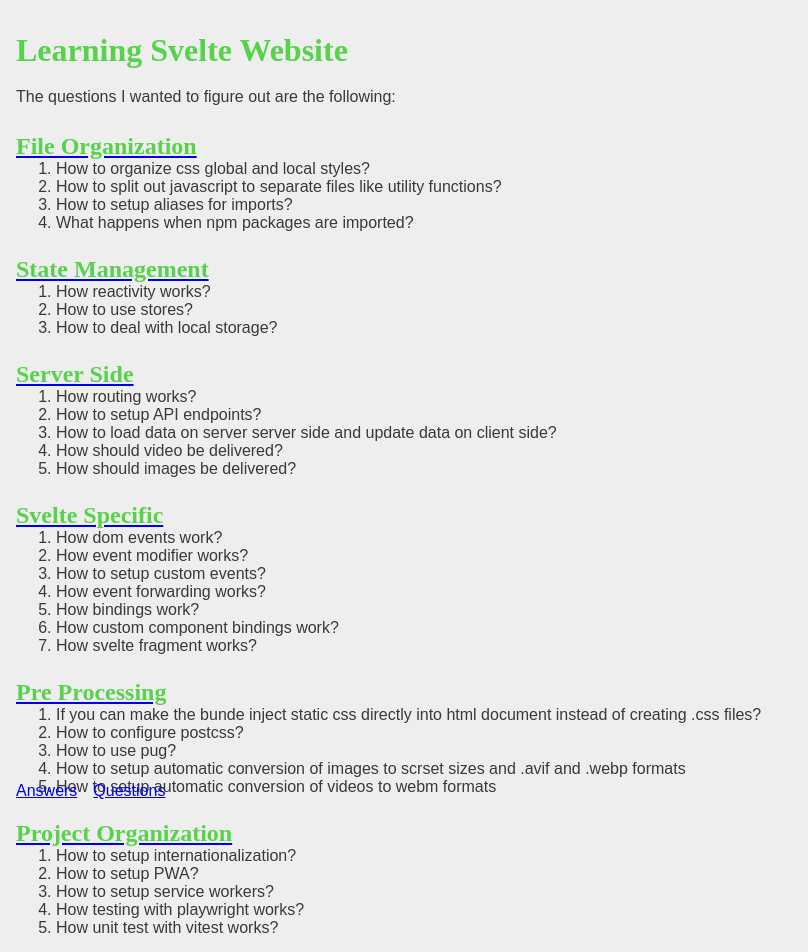
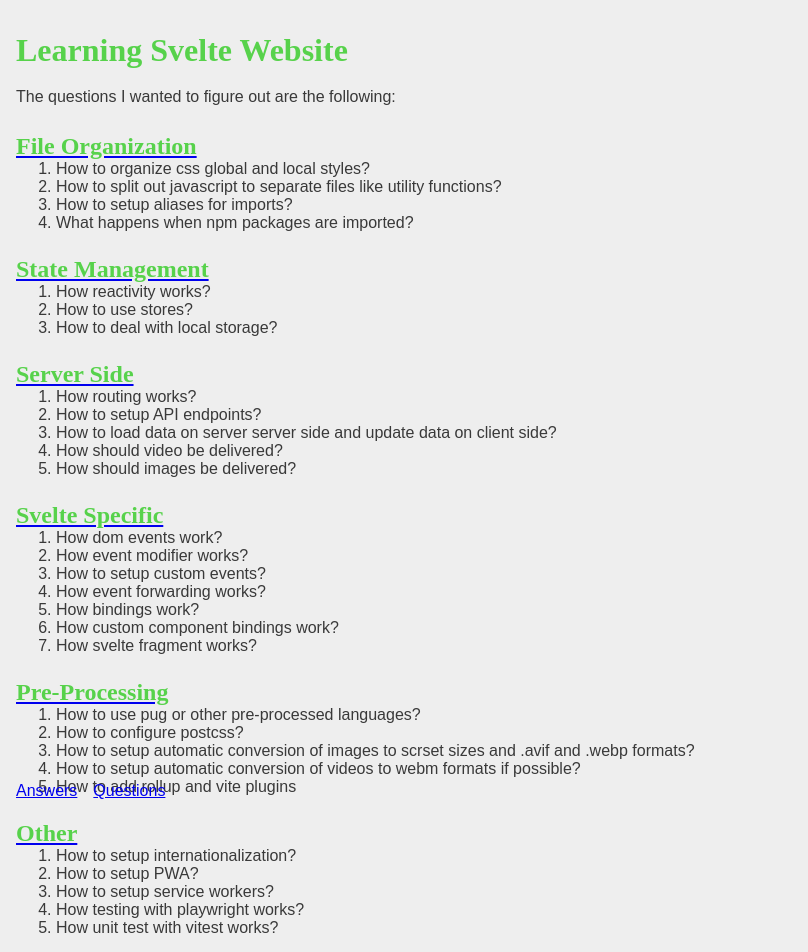
Before and after one commit to felix-tjernberg/svelte-learning, a SvelteKit app: page /questions in a window 1280 px wide. Shown: the top 952 px of the page, without its empty margins (0-808 px from the left). Built offline with nearby package versions, Linux system fonts and the light colour scheme.

Commit message:
Answer pre processing 1,2

```diff
--- a/src/routes/DomEvents.svelte
+++ b/src/routes/DomEvents.svelte
@@ -8,6 +8,7 @@
 </script>
 
 <h3>Events</h3>
+<p><em>Answers:</em> 1, 2, 3, 4</p>
 <details>
 	<summary>
 		<p>Events can be used with <code>on:eventname</code></p>
--- a/src/routes/questions/+page.svelte
+++ b/src/routes/questions/+page.svelte
@@ -3,7 +3,6 @@
 <a href="/#file-organization">
 	<h2 id="file-organization">File organization</h2>
 </a>
-
 <ol>
 	<li>How to organize css global and local styles?</li>
 	<li>How to split out javascript to separate files like utility functions?</li>
@@ -14,7 +13,6 @@
 <a href="/#state-management">
 	<h2 id="state-management">State management</h2>
 </a>
-
 <ol>
 	<li>How reactivity works?</li>
 	<li>How to use stores?</li>
@@ -24,7 +22,6 @@
 <a href="/#server-side">
 	<h2 id="server-side">Server side</h2>
 </a>
-
 <ol>
 	<li>How routing works?</li>
 	<li>How to setup API endpoints?</li>
@@ -36,7 +33,6 @@
 <a href="/#svelte-specific">
 	<h2 id="svelte-specific">Svelte specific</h2>
 </a>
-
 <ol>
 	<li>How dom events work?</li>
 	<li>How event modifier works?</li>
@@ -48,21 +44,19 @@
 </ol>
 
 <a href="/#pre-processing">
-	<h2>Pre processing</h2>
+	<h2 id="pre-processing">Pre-processing</h2>
 </a>
-
 <ol>
-	<li>If you can make the bunde inject static css directly into html document instead of creating .css files?</li>
+	<li>How to use pug or other pre-processed languages?</li>
 	<li>How to configure postcss?</li>
-	<li>How to use pug?</li>
-	<li>How to setup automatic conversion of images to scrset sizes and .avif and .webp formats</li>
-	<li>How to setup automatic conversion of videos to webm formats</li>
+	<li>How to setup automatic conversion of images to scrset sizes and .avif and .webp formats?</li>
+	<li>How to setup automatic conversion of videos to webm formats if possible?</li>
+	<li>How to add rollup and vite plugins</li>
 </ol>
 
-<a href="/#project-organization">
-	<h2>Project organization</h2>
+<a href="/#other">
+	<h2 id="other">Other</h2>
 </a>
-
 <ol>
 	<li>How to setup internationalization?</li>
 	<li>How to setup PWA?</li>
--- a/src/routes/random-number-endpoint/+error.svelte
+++ b/src/routes/random-number-endpoint/+error.svelte
@@ -1,4 +1,6 @@
 <script>
+	// @ts-nocheck
+
 	import { page } from '$app/stores'
 </script>
 
--- a/svelte.config.js
+++ b/svelte.config.js
@@ -1,15 +1,19 @@
-import adapter from '@sveltejs/adapter-auto';
-import preprocess from 'svelte-preprocess';
+import adapter from '@sveltejs/adapter-auto'
+import autoprefixer from 'autoprefixer'
+import cssnano from 'cssnano'
+import preprocess from 'svelte-preprocess'
 
 /** @type {import('@sveltejs/kit').Config} */
 const config = {
 	// Consult https://github.com/sveltejs/svelte-preprocess
 	// for more information about preprocessors
-	preprocess: preprocess(),
+	preprocess: preprocess({
+		postcss: { plugins: [autoprefixer('> 0.01%'), cssnano({ preset: 'default' })] }
+	}),
 
 	kit: {
 		adapter: adapter()
 	}
-};
+}
 
-export default config;
+export default config
```
Also changed, not shown: package.json (+6 -1 lines), src/routes/+page.svelte (+7 -0 lines), src/routes/questions/PreProcessing.svelte (added, +25 -0 lines), vite.config.ts (+4 -4 lines), 1 other file (tests, documents, lock files or other folders).
